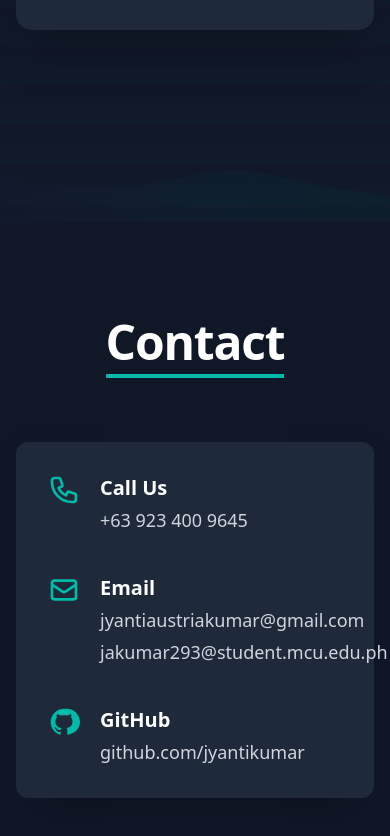
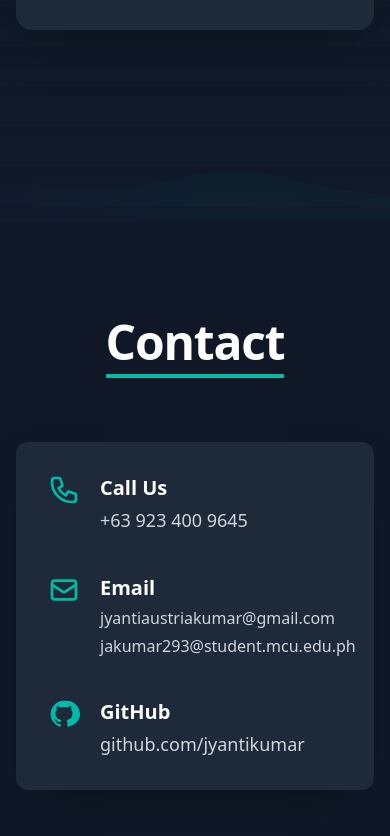
Before and after one commit to jyantikumar/VAPortfolio, a React (Vite) app: page / in a window 390 px wide. Shown: the part 6068-6904 px from the top of the page. Built offline with nearby package versions, Linux system fonts and the light colour scheme.

Commit message:
smaller font

```diff
--- a/src/assets/Contact.jsx
+++ b/src/assets/Contact.jsx
@@ -52,11 +52,11 @@ const Contact = () => {
           </svg>
           <div>
             <dt className="text-xl font-semibold text-white">Email</dt>
-            <dd className="mt-1 text-lg text-gray-300 hover:text-teal-400 transition duration-150">
-              <a href="mailto:jyantiaustriakumar@gmail.com" className="underline-offset-4 hover:underline">jyantiaustriakumar@gmail.com</a>
+                <dd className="mt-1 **text-base** lg:text-lg text-gray-300 hover:text-teal-400 transition duration-150">
+                <a href="mailto:jyantiaustriakumar@gmail.com" className="underline-offset-4 hover:underline">jyantiaustriakumar@gmail.com</a>
             </dd>
-            <dd className="mt-1 text-lg text-gray-300 hover:text-teal-400 transition duration-150">
-              <a href="mailto:jakumar293@student.mcu.edu.ph" className="underline-offset-4 hover:underline">jakumar293@student.mcu.edu.ph</a>
+            <dd className="mt-1 **text-base** lg:text-lg text-gray-300 hover:text-teal-400 transition duration-150">
+            <a href="mailto:jakumar293@student.mcu.edu.ph" className="underline-offset-4 hover:underline">jakumar293@student.mcu.edu.ph</a>
             </dd>
           </div>
         </div>
```
